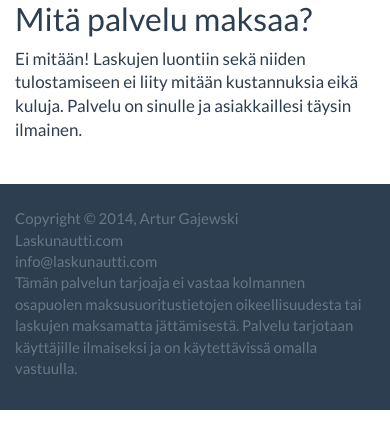
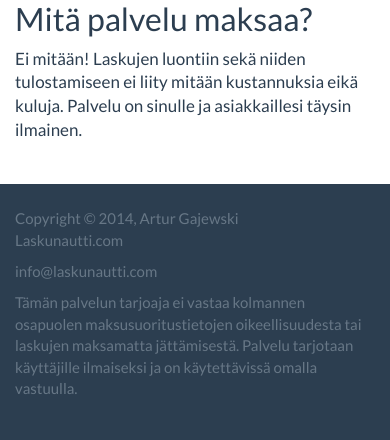
Before and after one commit to artur-gajewski/laskunautti, a PHP site: template views/index.twig in a window 390 px wide. Shown: the part 4209-4649 px from the top of the page. Before the commit the page ends 4619 px from the top, so only its background shows below. Run offline with PHP 8.4, Linux system fonts and the light colour scheme; the template is opened without the code that fills it, so the values that code supplies are empty; some libraries are stand-ins or nearby versions.

Commit message:
Footer column seperation on small width

```diff
--- a/views/index.twig
+++ b/views/index.twig
@@ -338,16 +338,16 @@
         <div class="container footer">
 
             <div class="row">
-                <div class="col-md-4">
+                <div class="col-md-4 footer-column">
                     <p>Copyright &copy; {{ "now"|date("Y") }}, Artur Gajewski</p>
                     <p>Laskunautti.com</p>
                 </div>
 
-                <div class="col-md-4">
+                <div class="col-md-4 footer-column">
                     <p>info@laskunautti.com</p>
                 </div>
 
-                <div class="col-md-4">
+                <div class="col-md-4 footer-column">
                     <p>Tämän palvelun tarjoaja ei vastaa kolmannen osapuolen maksusuoritustietojen oikeellisuudesta tai laskujen maksamatta jättämisestä. Palvelu tarjotaan käyttäjille ilmaiseksi ja on käytettävissä omalla vastuulla.</p>
                 </div>
             </div>
--- a/web/css/custom.css
+++ b/web/css/custom.css
@@ -98,6 +98,10 @@ hr {
     .page-header {
         margin-bottom: 0px;
     }
+
+    .footer-column {
+        margin-bottom: 10px;
+    }
 }
 
 @media all and (max-width: 450px) {
```
